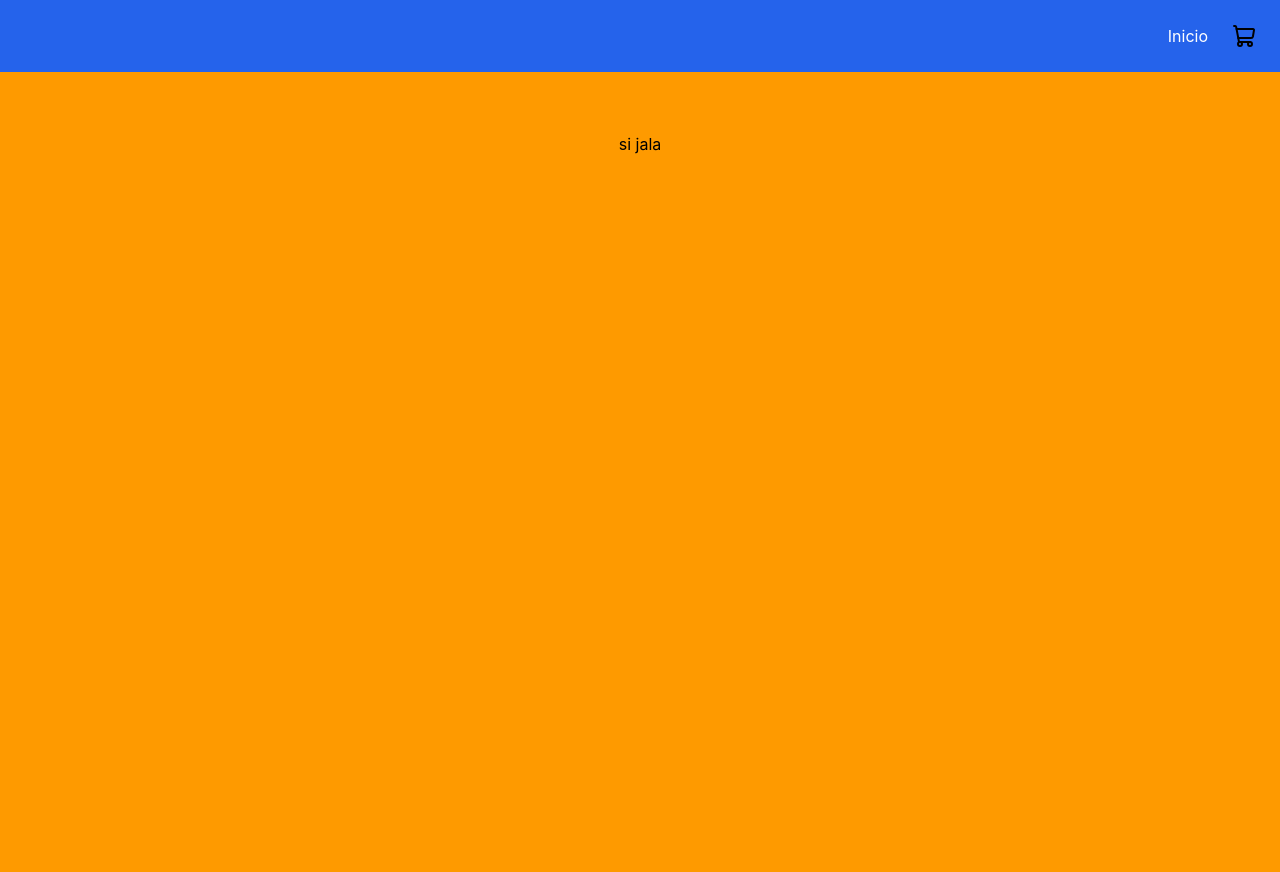
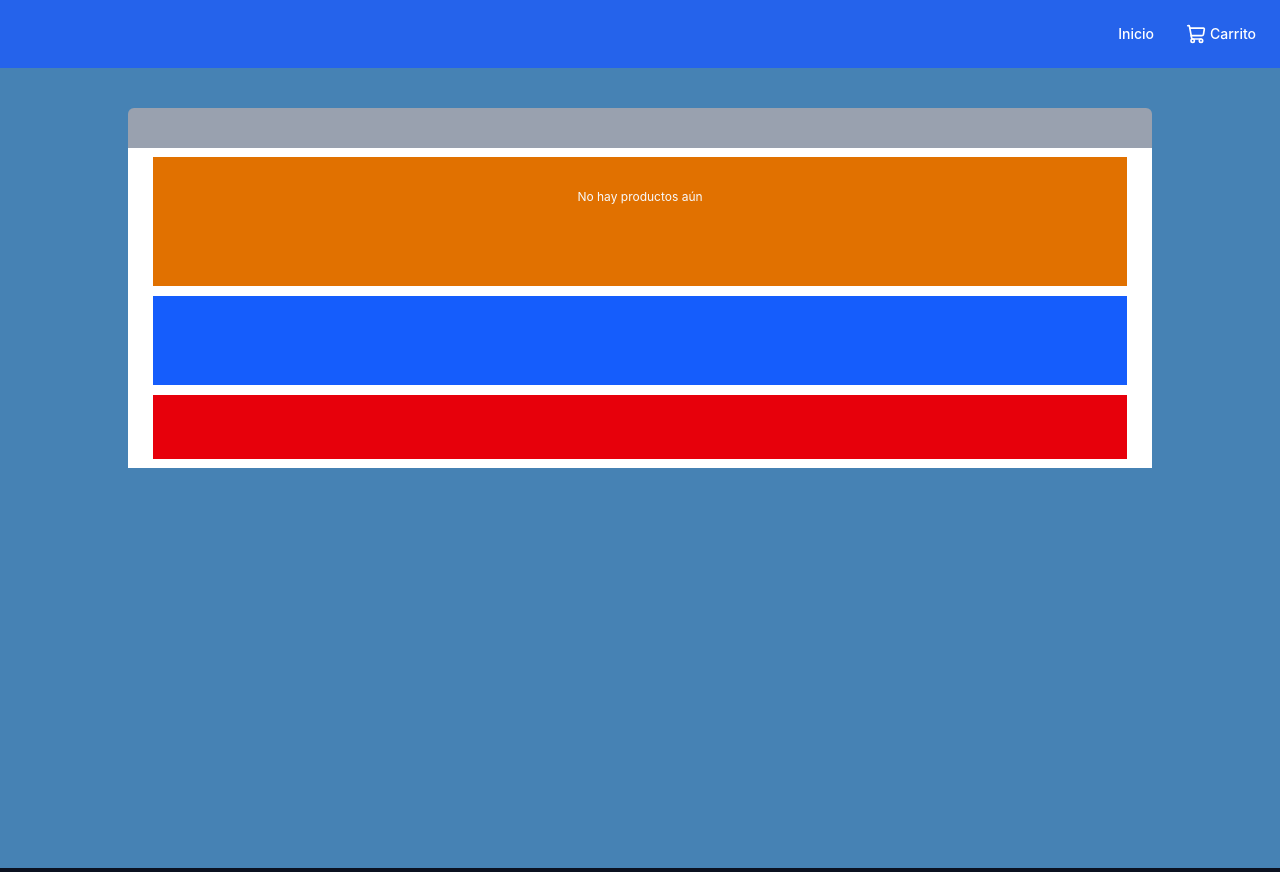
Before and after one commit to gabrielCazz22/superCash, a React (Vite) app: page /Shopping in a window 1280 px wide. Built offline with nearby package versions, Linux system fonts and the light colour scheme.

Commit message:
se integro ShoppingItems en la vista de Shopping y se actualizo el layout

```diff
--- a/src/App.tsx
+++ b/src/App.tsx
@@ -1,26 +1,20 @@
-import { BrowserRouter, Routes, Route, Link } from "react-router-dom"
-import Navbar from "./components/layout/navbar"
-import Dashboard from "./pages/Dashboard"
+import { BrowserRouter, Routes, Route } from 'react-router-dom'
+import Navbar from './components/layout/Navbar'
+import Dashboard from './pages/Dashboard'
+import Shopping from './pages/Shopping'
 
 export default function App() {
   return (
     <BrowserRouter>
       <Navbar />
 
-      <main>
-
+      <main className='pb-20 md:pb-0'>
         <Routes>
-
-          <Route path="/" element={<Dashboard />} />
-          <Route path="/Dashboard" element={<Dashboard />} />
-          <Route path="/Shopping" element={<Dashboard />} />
-
-
-
+          <Route path='/' element={<Dashboard />} />
+          <Route path='/Dashboard' element={<Dashboard />} />
+          <Route path='/Shopping' element={<Shopping />} />
         </Routes>
-
       </main>
-
     </BrowserRouter>
   )
 }
--- a/src/components/layout/Navbar.tsx
+++ b/src/components/layout/Navbar.tsx
@@ -1,15 +1,18 @@
-import { BrowserRouter, Link } from "react-router-dom";
-import { ShoppingCartIcon } from "lucide-react";
+import { Link } from 'react-router-dom'
+import { ShoppingCartIcon } from 'lucide-react'
 
 export default function Navbar() {
     return (
-        <nav className="w-full p-6 bg-primary text-white shadow-md">
-            <section className="flex justify-end align-end items-center gap-6">
-                <Link to="/Dashboard"> Inicio</Link>
-                <Link to="/Shopping" >< ShoppingCartIcon size={24} color="#000" /> </Link>
+        <nav className='fixed bottom-0 left-0 w-full p-4 bg-primary text-white shadow-lg z-50 md:static md:p-6'>
+            <section className='flex justify-around items-center md:justify-end md:gap-8'>
+                <Link to='/Dashboard' className='flex flex-col md:flex-row items-center gap-1 text-xs md:text-sm font-medium hover:text-blue-200 transition-colors'>
+                    <span>Inicio</span>
+                </Link>
+                <Link to='/Shopping' className='flex flex-col md:flex-row items-center gap-1 text-xs md:text-sm font-medium hover:text-blue-200 transition-colors'>
+                    <ShoppingCartIcon size={20} />
+                    <span>Carrito</span>
+                </Link>
             </section>
-
-
         </nav>
     )
 }
--- a/src/index.css
+++ b/src/index.css
@@ -10,3 +10,7 @@
   --color-primary: #2563EB;
 
 }
+
+body {
+  background-color: var(--color-background);
+}
--- a/src/pages/Dashboard.tsx
+++ b/src/pages/Dashboard.tsx
@@ -1,10 +1,41 @@
+import { Link } from "react-router-dom"
 
 export default function Dashboard() {
     return (
 
         <>
-            <main className="w-full h-screen bg-amber-500 flex justify-center p-15">
-                <p>si jala</p>
+            <main className="w-full h-screen bg-amber-500 flex justify-center py-10 px-5 md:py-30 md:px-15">
+
+                <div className="flex flex-col w-full h-full justify-center border gap-5">
+
+                    <div className="flex w-full flex-1 rounded-2xl bg-red-500 " >
+                        <div className="bg-amber-50 w-full flex flex-1"></div>
+                        <div className="bg-blue-400 w-full flex-2">
+
+                            <Link to='/Shopping' className="w-full h-full flex">
+
+                            </Link>
+                        </div>
+
+                    </div>
+
+                    <div className="flex w-full flex-1 rounded-2xl bg-green-400">
+                        <div className="bg-amber-50 w-full flex flex-1"></div>
+                        <div className="bg-red-600 w-full flex flex-2"></div>
+                    </div>
+
+                    <div className="flex w-full flex-1 rounded-2xl bg-yellow-300">
+                        <div className="bg-amber-50 w-full flex flex-1"></div>
+                        <div className="bg-green-400 w-full flex flex-2"></div>
+                    </div>
+
+                    <div className="flex w-full flex-1 rounded-2xl bg-amber-50">
+                        <div className="bg-amber-50 w-full flex flex-1"></div>
+                        <div className="bg-black w-full flex flex-2"></div>
+                    </div>
+
+                </div>
+
             </main>
 
         </>
--- a/src/pages/Shopping.tsx
+++ b/src/pages/Shopping.tsx
@@ -1,6 +1,53 @@
+import { useShopping } from "../hooks/useShopping"
+import { ShoppingItems } from "../components/ui/ShoppingItems"
 
 export default function Shopping() {
+    const {
+        productos,
+        nuevoProducto,
+        borrarAllProductos,
+        eliminarProducto,
+        toggleComprado,
+
+    } = useShopping()
     return (
-        <div>Shopping</div>
+
+        <>
+            <main className="flex flex-col w-full min-h-screen
+             items-center py-[5vh] px-6 bg-[steelblue] text-white ">
+                <header className="bg-gray-400 w-[80vw] h-10 rounded-t-md"></header>
+
+                {/* Body */}
+                <div className="flex flex-col w-[80vw] min-h-80 bg-white gap-2 px-6 py-2 justify-between">
+
+                    <div className="border w-full p-4 flex-2 bg-amber-600 overflow-y-auto">
+                        {productos.length === 0 ? (
+                            <p className="text-center text-xs text-slate-50 py-4">
+                                No hay productos aún
+                            </p>
+                        ) : (
+                            productos.map((prod) => (
+                                <ShoppingItems
+                                    key={prod.id}
+                                    producto={prod}
+                                    onToggle={toggleComprado}
+                                    onEliminar={eliminarProducto}
+                                />
+                            ))
+                        )}
+
+                    </div>
+
+
+                    <div className="border w-full p-5 flex-2 bg-blue-600"></div>
+                    <div className="border w-full p-5 flex-1 bg-red-600"></div>
+
+
+
+                </div>
+
+            </main>
+        </>
+
     )
 }
--- a/vite.config.ts
+++ b/vite.config.ts
@@ -9,7 +9,7 @@ export default defineConfig({
     host: true,
     watch: {
       usePolling: true,
-
+      interval: 100,
     }
   }
 })
```
